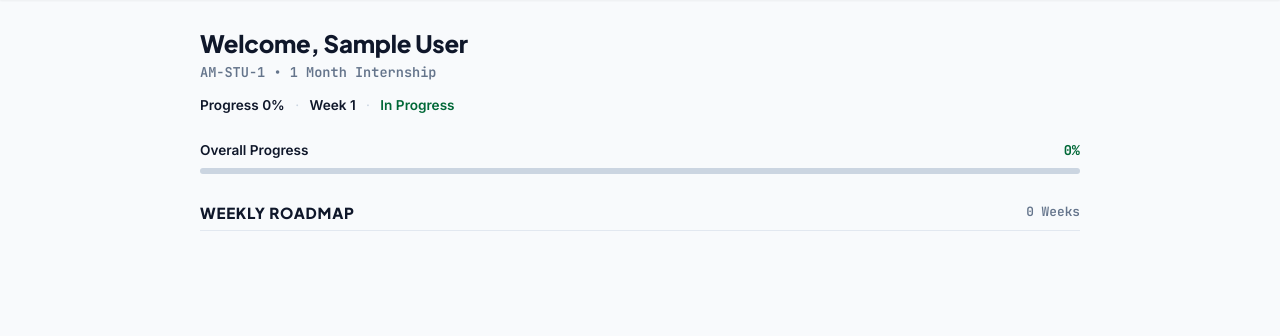
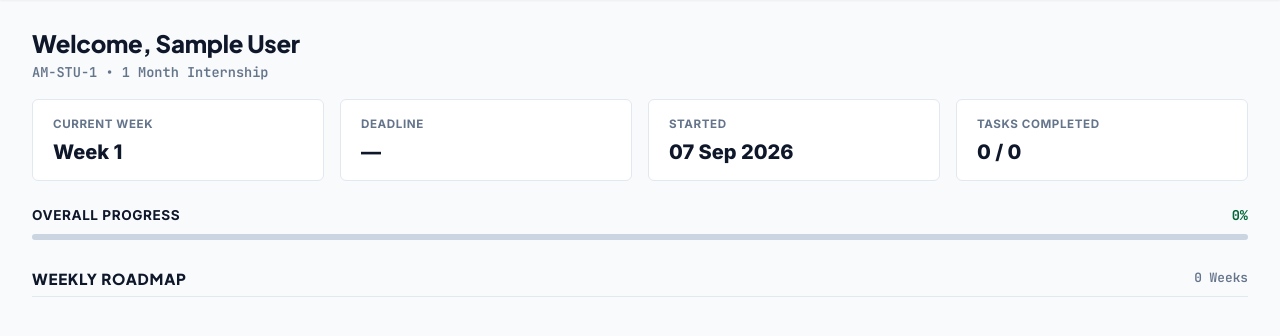
Before and after one commit to antimatrix-in/INTERN, a Flask app: page /dashboard in a window 1280 px wide. Shown: the part 72-408 px from the top of the page. Run offline with Flask 3, Linux system fonts and the light colour scheme; the visitor is signed in with stand-in values (Sample User, id 1); data comes from the database, SQL or seed files in the repository; data that the repository does not hold is empty; some libraries are stand-ins or nearby versions.

Commit message:
Implement full-width employee dashboard and 4 compact analytics cards

```diff
--- a/app/templates/student/dashboard.html
+++ b/app/templates/student/dashboard.html
@@ -5,7 +5,7 @@
 {% block content %}
 <div class="workspace-container">
   <!-- 1. Simple Welcome Line -->
-  <div style="margin-bottom: 0.75rem;">
+  <div style="margin-bottom: 1rem;">
     <h1 style="font-size: 1.5rem; font-weight: 800; color: var(--text-main); margin: 0 0 0.25rem; letter-spacing: -0.01em;">
       Welcome, {{ student.user.full_name }}
     </h1>
@@ -14,39 +14,77 @@
     </div>
   </div>
 
-  <!-- 2. Compact Status Line -->
-  <div style="display: flex; align-items: center; gap: 0.65rem; font-size: 0.85rem; color: var(--text-muted); margin-bottom: 1.5rem; flex-wrap: wrap;">
-    <span style="font-weight: 600; color: var(--text-main);">Progress {{ progress_percent }}%</span>
-    <span style="color: var(--border-medium);">·</span>
-    <span style="font-weight: 600; color: var(--text-main);">
-      {% if current_milestone %}Week {{ current_milestone.week_number }}{% else %}Week 1{% endif %}
-    </span>
-    <span style="color: var(--border-medium);">·</span>
-    <span style="font-weight: 600; color: var(--brand-primary);">
-      {{ assignment.status.replace('_', ' ').title() if (assignment and assignment.status) else 'In Progress' }}
-    </span>
+  <!-- 2. Four Analytics Cards -->
+  <div class="analytics-grid">
+    <!-- Card 1: CURRENT WEEK -->
+    <div class="analytics-card">
+      <div class="analytics-label">CURRENT WEEK</div>
+      <div class="analytics-value">
+        {% if current_milestone %}Week {{ current_milestone.week_number }}{% else %}Week 1{% endif %}
+      </div>
+    </div>
+
+    <!-- Card 2: DEADLINE -->
+    <div class="analytics-card">
+      <div class="analytics-label">DEADLINE</div>
+      <div class="analytics-value">
+        {% if current_milestone and current_milestone.due_at %}
+          {{ current_milestone.due_at.strftime('%d %b %Y') }}
+        {% elif assignment and assignment.deadline %}
+          {{ assignment.deadline }}
+        {% else %}
+          —
+        {% endif %}
+      </div>
+    </div>
+
+    <!-- Card 3: STARTED -->
+    <div class="analytics-card">
+      <div class="analytics-label">STARTED</div>
+      <div class="analytics-value">
+        {% if internship and internship.start_date %}
+          {{ internship.start_date }}
+        {% elif assignment and assignment.assigned_at %}
+          {{ assignment.assigned_at.strftime('%d %b %Y') }}
+        {% else %}
+          —
+        {% endif %}
+      </div>
+    </div>
+
+    <!-- Card 4: TASKS COMPLETED -->
+    <div class="analytics-card">
+      <div class="analytics-label">TASKS COMPLETED</div>
+      <div class="analytics-value">
+        {% if current_milestone %}
+          {{ current_milestone.completed_tasks_count }} / {{ current_milestone.total_tasks_count }}
+        {% else %}
+          0 / 0
+        {% endif %}
+      </div>
+    </div>
   </div>
 
   <!-- 3. Assigned Project Section -->
   {% if assignment and assignment.project %}
-  <div class="card" style="margin-bottom: 1.5rem; padding: 1.25rem 1.5rem;">
+  <div class="card" style="margin-bottom: 1.5rem; padding: 1.5rem 1.75rem;">
     <div style="font-size: 0.725rem; font-weight: 700; color: var(--text-muted); text-transform: uppercase; letter-spacing: 0.06em; margin-bottom: 0.25rem;">
       PROJECT
     </div>
     <div class="mono" style="font-size: 0.85rem; font-weight: 700; color: var(--brand-primary); margin-bottom: 0.5rem;">
       {{ assignment.project.project_code }}
     </div>
-    <h2 style="font-size: 1.25rem; font-weight: 800; color: var(--text-main); margin: 0 0 0.5rem; line-height: 1.35;">
+    <h2 style="font-size: 1.35rem; font-weight: 800; color: var(--text-main); margin: 0 0 0.5rem; line-height: 1.35;">
       {{ assignment.project.title }}
     </h2>
-    <p style="color: var(--text-body); font-size: 0.875rem; line-height: 1.55; margin: 0 0 0.85rem;">
+    <p style="color: var(--text-body); font-size: 0.875rem; line-height: 1.6; margin: 0 0 1rem; max-width: 1100px;">
       {{ assignment.project.description }}
     </p>
     <div style="display: flex; justify-content: space-between; align-items: center; flex-wrap: wrap; gap: 0.75rem; padding-top: 0.75rem; border-top: 1px solid var(--border-subtle);">
-      <div style="font-size: 0.825rem; color: var(--text-muted);">
+      <div style="font-size: 0.85rem; color: var(--text-muted);">
         Mentor: <strong style="color: var(--text-main); font-weight: 600;">{{ internship.mentor.full_name if (internship and internship.mentor) else 'Technical Lead' }}</strong>
       </div>
-      <a href="{{ url_for('student.project_detail') }}" class="btn btn-outline-primary btn-sm" style="font-size: 0.8rem; padding: 0.35rem 0.85rem; font-weight: 600;">
+      <a href="{{ url_for('student.project_detail') }}" class="btn btn-outline-primary btn-sm" style="font-size: 0.8rem; padding: 0.4rem 1rem; font-weight: 600;">
         View Project →
       </a>
     </div>
@@ -55,8 +93,8 @@
 
   <!-- 4. Simplified Overall Progress -->
   <div style="margin-bottom: 1.75rem;">
-    <div style="display: flex; justify-content: space-between; align-items: center; margin-bottom: 0.45rem;">
-      <span style="font-size: 0.85rem; font-weight: 600; color: var(--text-main);">Overall Progress</span>
+    <div style="display: flex; justify-content: space-between; align-items: center; margin-bottom: 0.5rem;">
+      <span style="font-size: 0.85rem; font-weight: 700; color: var(--text-main); letter-spacing: 0.04em; text-transform: uppercase;">OVERALL PROGRESS</span>
       <span class="mono" style="font-size: 0.85rem; font-weight: 700; color: var(--brand-primary);">{{ progress_percent }}%</span>
     </div>
     <div style="height: 6px; background: var(--border-medium); border-radius: 9999px; overflow: hidden;">
@@ -99,7 +137,7 @@
             </span>
           </div>
 
-          <!-- CENTER: Week Title & Tasks Count -->
+          <!-- CENTER: Week Title, Tasks Count & Deadline -->
           <div class="roadmap-col-center">
             <div class="roadmap-week-title {% if is_locked %}roadmap-title-locked{% endif %}">
               {{ display_title }}
@@ -155,9 +193,42 @@
 
 <style>
   .workspace-container {
-    max-width: 880px;
+    width: 100%;
+    max-width: 1400px;
     margin: 0 auto;
   }
+  .analytics-grid {
+    display: grid;
+    grid-template-columns: repeat(4, 1fr);
+    gap: 1rem;
+    margin-bottom: 1.5rem;
+  }
+  .analytics-card {
+    background: #FFFFFF;
+    border: 1px solid var(--border-subtle);
+    border-radius: var(--radius-sm, 6px);
+    padding: 1rem 1.25rem;
+    transition: border-color 0.15s ease, box-shadow 0.15s ease;
+  }
+  .analytics-card:hover {
+    border-color: var(--border-medium);
+  }
+  .analytics-label {
+    font-size: 0.725rem;
+    font-weight: 700;
+    color: var(--text-muted);
+    text-transform: uppercase;
+    letter-spacing: 0.05em;
+    margin-bottom: 0.4rem;
+  }
+  .analytics-value {
+    font-size: 1.25rem;
+    font-weight: 800;
+    color: var(--text-main);
+    line-height: 1.2;
+    font-family: var(--font-main);
+  }
+
   .roadmap-list {
     display: flex;
     flex-direction: column;
@@ -168,7 +239,7 @@
     align-items: center;
     justify-content: space-between;
     gap: 1.25rem;
-    padding: 0.85rem 1.15rem;
+    padding: 0.9rem 1.25rem;
     border-radius: var(--radius-xs, 4px);
     border: 1px solid var(--border-subtle);
     background: #FFFFFF;
@@ -190,7 +261,7 @@
     opacity: 0.7;
   }
   .roadmap-col-left {
-    min-width: 75px;
+    min-width: 80px;
     flex-shrink: 0;
   }
   .roadmap-week-num {
@@ -261,7 +332,23 @@
     text-decoration: underline;
   }
 
+  @media (max-width: 1024px) {
+    .analytics-grid {
+      grid-template-columns: repeat(2, 1fr);
+    }
+  }
+
   @media (max-width: 640px) {
+    .analytics-grid {
+      grid-template-columns: repeat(2, 1fr);
+      gap: 0.75rem;
+    }
+    .analytics-card {
+      padding: 0.75rem 0.9rem;
+    }
+    .analytics-value {
+      font-size: 1.1rem;
+    }
     .roadmap-row {
       flex-direction: column;
       align-items: flex-start;
@@ -277,5 +364,11 @@
       margin-top: 0.25rem;
     }
   }
+
+  @media (max-width: 420px) {
+    .analytics-grid {
+      grid-template-columns: 1fr;
+    }
+  }
 </style>
 {% endblock %}
```
